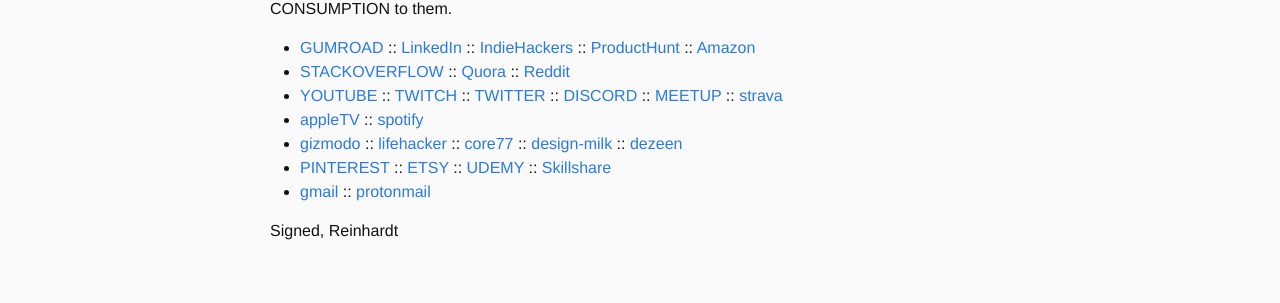
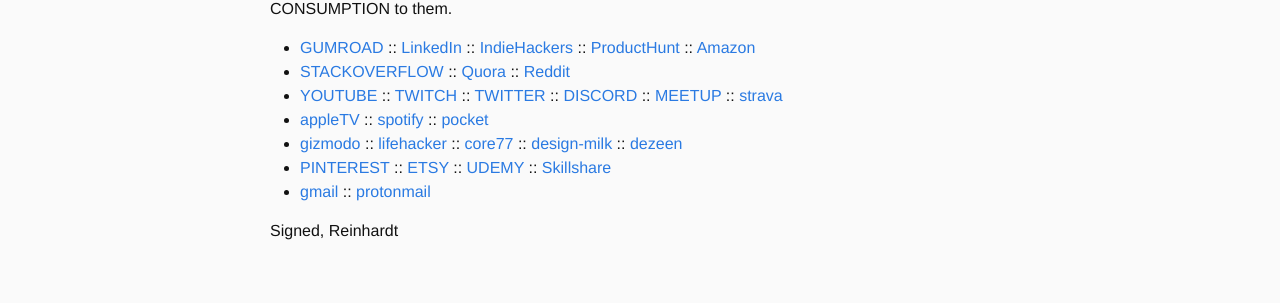
Before and after one commit to reinhardt021/reinhardt021.github.io, a Jekyll site: the page built from _posts/2022-06-24-inspo-gen.md, in a window 1280 px wide. Shown: the part 671-974 px from the top of the page. Built offline with Jekyll 4.4.1, drawn with Linux system fonts in a browser that asks for light colours.

Commit message:
added pocket to list of sites

```diff
--- a/_posts/2022-06-24-inspo-gen.md
+++ b/_posts/2022-06-24-inspo-gen.md
@@ -27,6 +27,7 @@
 :: [strava](https://www.strava.com/dashboard)
 * [appleTV](https://www.apple.com/tv-home/)
 :: [spotify](https://open.spotify.com/playlist/37i9dQZF1DX4sWSpwq3LiO)
+:: [pocket](https://getpocket.com/my-list)
 * [gizmodo](https://gizmodo.com/)
 :: [lifehacker](https://lifehacker.com/)
 :: [core77](https://core77.com/)
```
